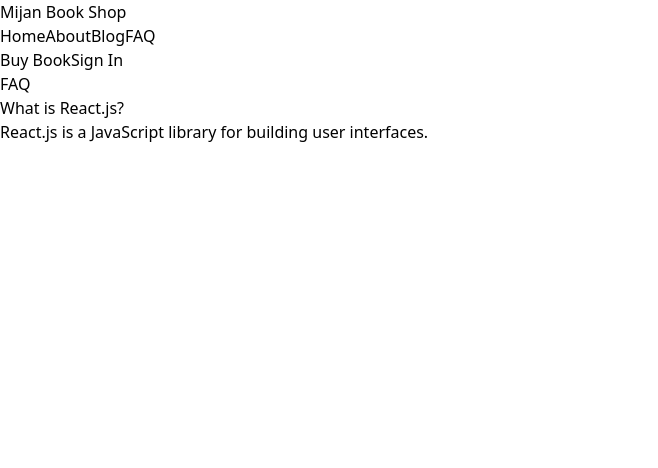
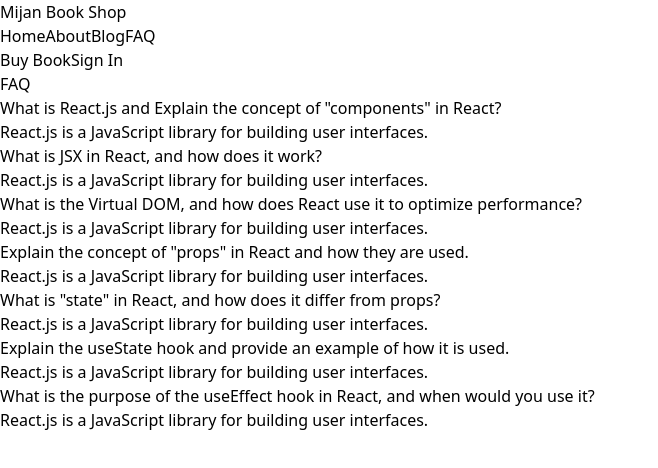
Before and after one commit to MdMijanurRahman/mijan-book-shop, a React (Vite) app: page /faq in a window 1280 px wide. Shown: the top 468 px of the page, without its empty margins (0-658 px from the left). Built offline with nearby package versions, Linux system fonts and the light colour scheme.

Commit message:
commit 2

```diff
--- a/src/pages/FAQ.jsx
+++ b/src/pages/FAQ.jsx
@@ -5,7 +5,19 @@ const FAQ = () => {
       <h2 className="text-3xl font-bold mb-4">FAQ</h2>
       <div className="space-y-4">
         <div>
-            <h3 className="font-semibold">What is React.js?</h3>
+          <h3 className="font-semibold">What is React.js and Explain the concept of "components" in React?</h3>
+          <p>React.js is a JavaScript library for building user interfaces.</p>
+          <h3 className="font-semibold">What is JSX in React, and how does it work? </h3>
+          <p>React.js is a JavaScript library for building user interfaces.</p>
+          <h3 className="font-semibold">What is the Virtual DOM, and how does React use it to optimize performance? </h3>
+          <p>React.js is a JavaScript library for building user interfaces.</p>
+          <h3 className="font-semibold">Explain the concept of "props" in React and how they are used. </h3>
+          <p>React.js is a JavaScript library for building user interfaces.</p>
+          <h3 className="font-semibold">What is "state" in React, and how does it differ from props? </h3>
+          <p>React.js is a JavaScript library for building user interfaces.</p>
+          <h3 className="font-semibold">Explain the useState hook and provide an example of how it is used. </h3>
+          <p>React.js is a JavaScript library for building user interfaces.</p>
+          <h3 className="font-semibold">What is the purpose of the useEffect hook in React, and when would you use it? </h3>
           <p>React.js is a JavaScript library for building user interfaces.</p>
         </div>
         {/* Repeat for other questions */}
```
Lines whose indentation alone changed are shown as unchanged.
